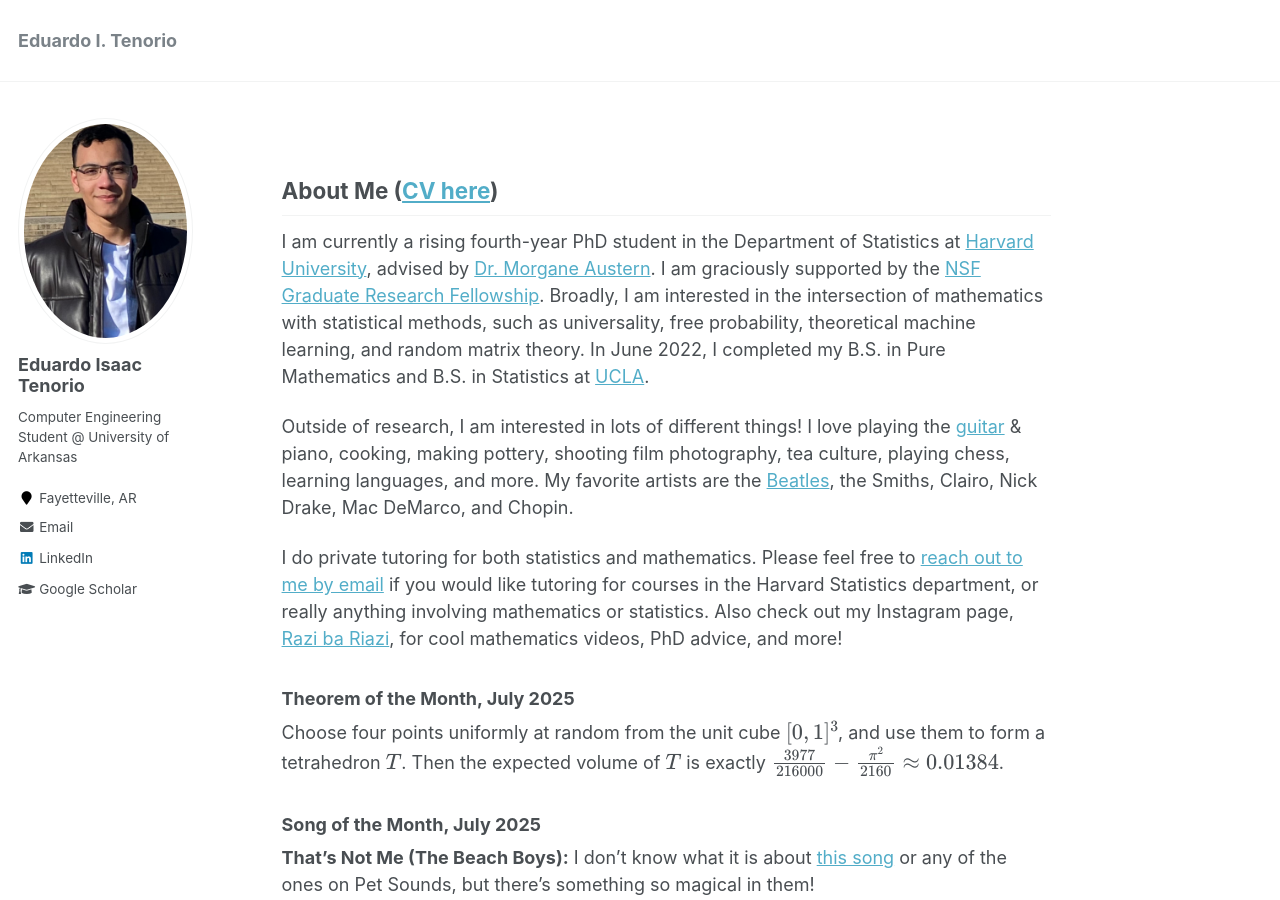
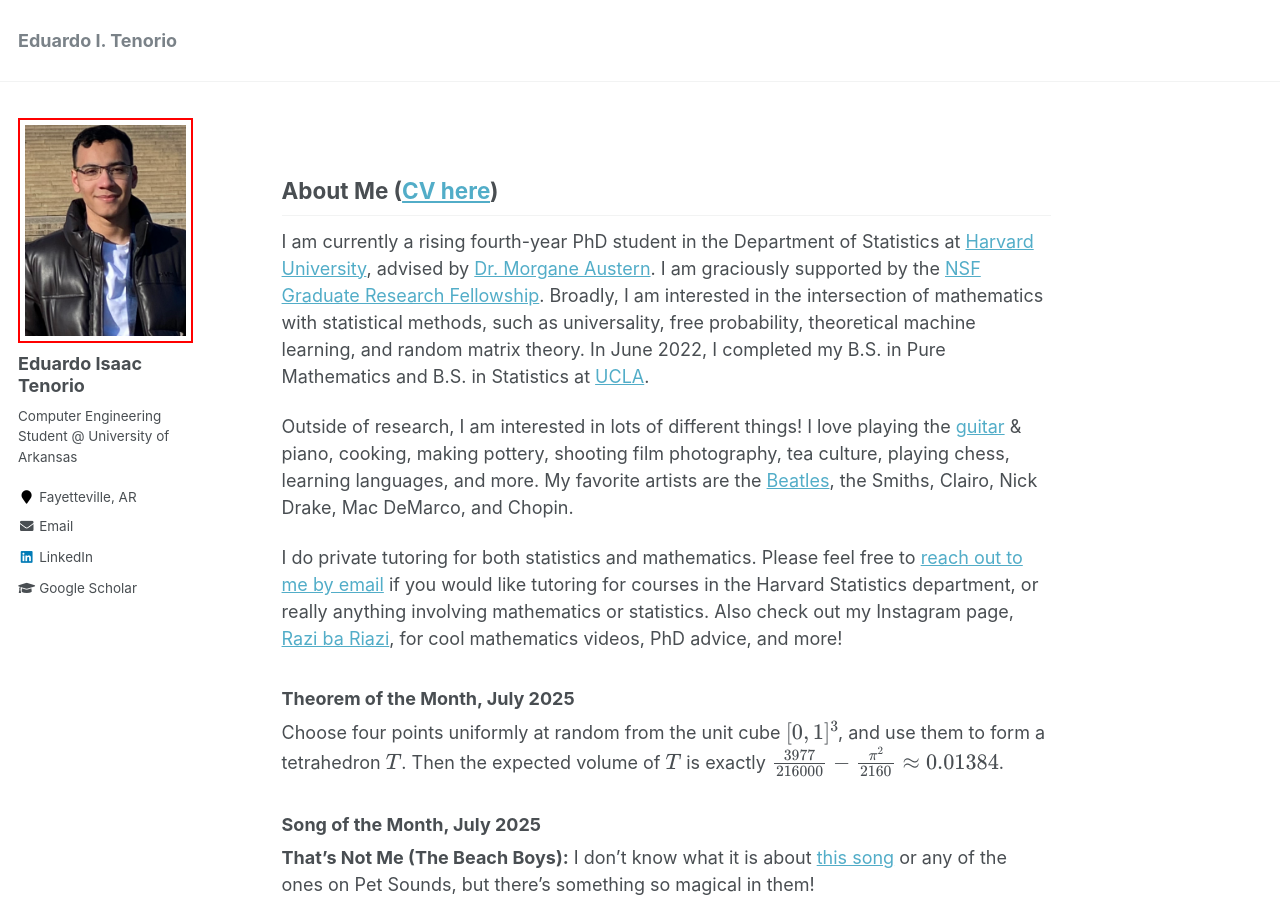
Before and after one commit to edtenorio/edtenorio.github.io, a Jekyll site: the page built from _pages/about.md, in a window 1280 px wide and 900 px high. Built offline with Jekyll 4.4.1, drawn with Linux system fonts in a browser that asks for light colours; formulas are drawn with MathJax 3.

Commit message:
Update author-profile.html

```diff
--- a/_includes/author-profile.html
+++ b/_includes/author-profile.html
@@ -10,7 +10,7 @@
     {% if author.avatar contains "://" %}
     	<img src="{{ author.avatar }}" alt="{{ author.name }}">
     {% else %}
-    	<img src="{{ author.avatar | prepend: "/images/" | prepend: base_path }}" class="author__avatar" alt="{{ author.name }}">
+    	<img src="{{ author.avatar | prepend: '/images/' | prepend: base_path }}" style="border-radius: 0; border: 2px solid red;" alt="{{ author.name }}">
     {% endif %}
   </div>
 
```
